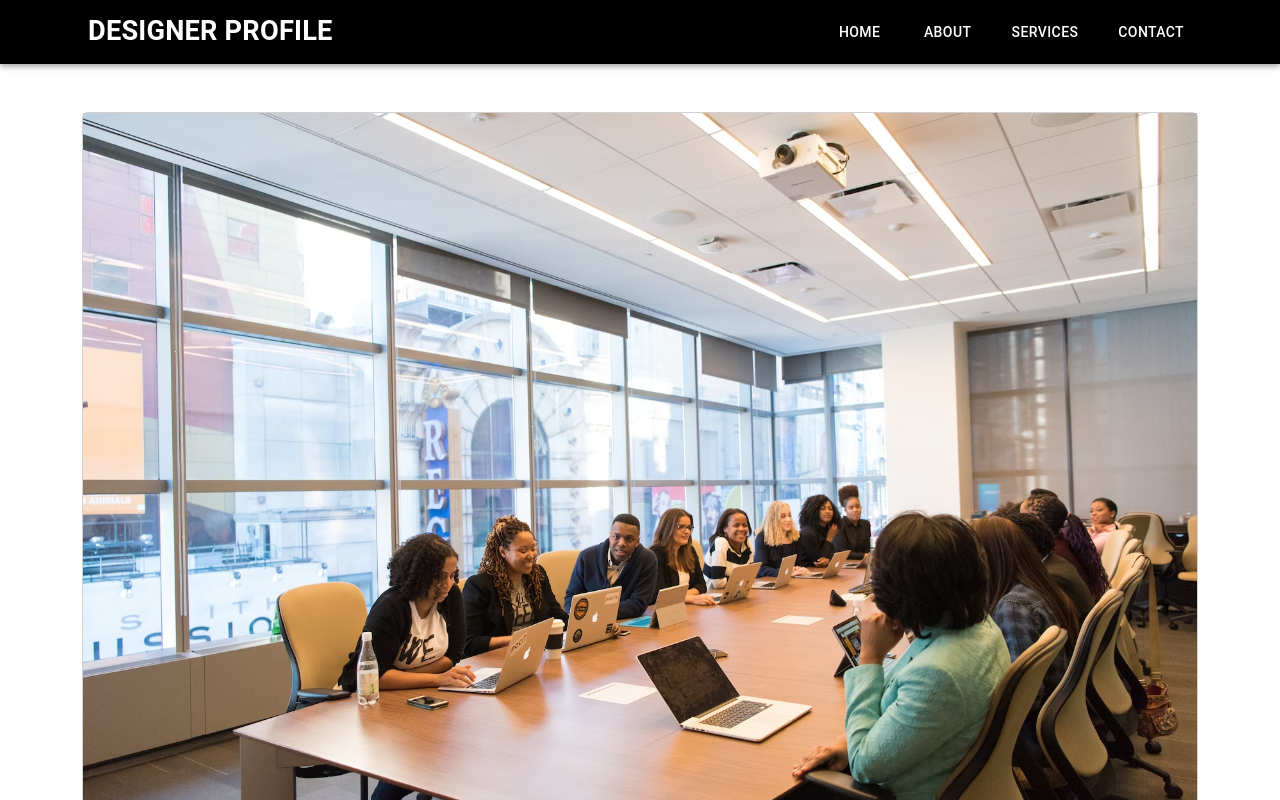
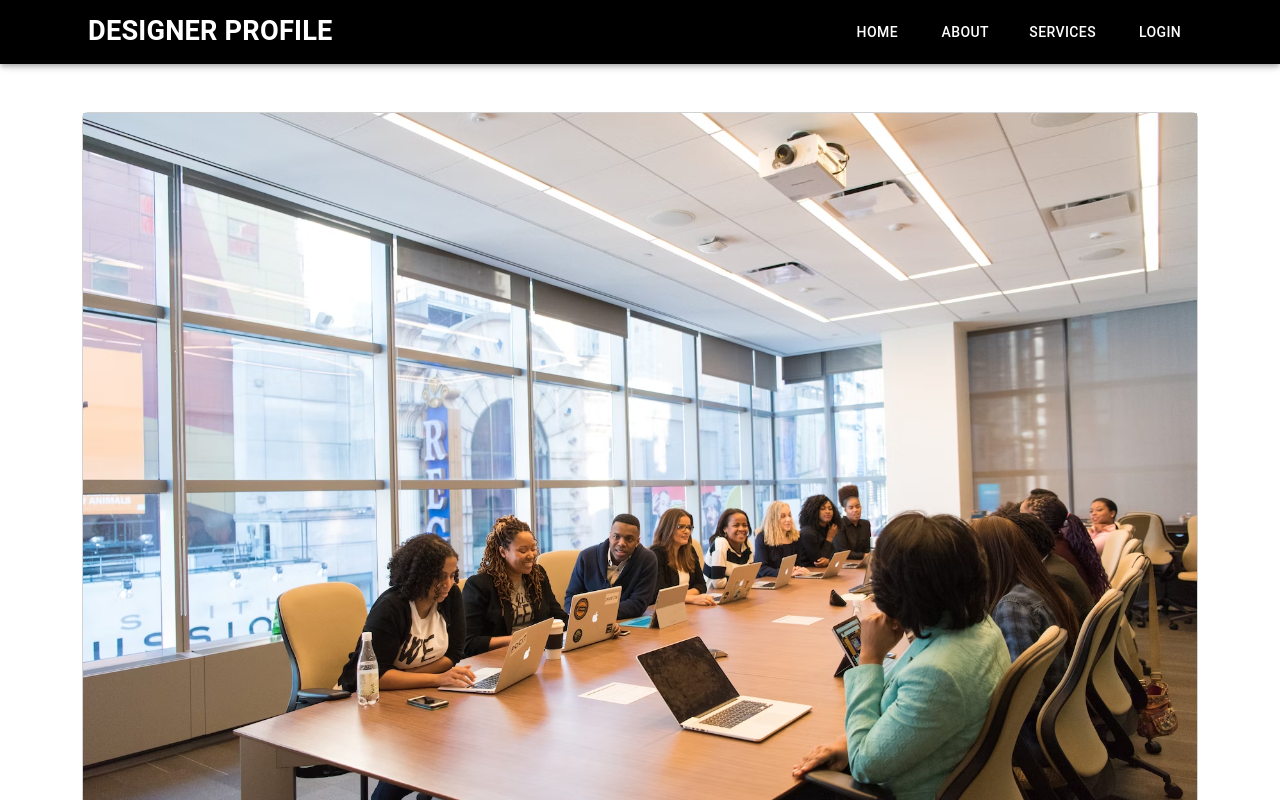
Before and after one commit to lalitjakhar/devloper-profile-design, a React (Create React App) app: page /details in a window 1280 px wide. Shown: the top 800 px of the page. Built offline with nearby package versions, Linux system fonts and the light colour scheme.

Commit message:
initial commit

```diff
--- a/package.json
+++ b/package.json
@@ -5,8 +5,8 @@
   "dependencies": {
     "@emotion/react": "^11.11.1",
     "@emotion/styled": "^11.11.0",
-    "@mui/icons-material": "^5.14.15",
-    "@mui/material": "^5.14.15",
+    "@mui/icons-material": "^5.14.16",
+    "@mui/material": "^5.14.16",
     "@mui/styled-engine-sc": "^6.0.0-alpha.3",
     "@testing-library/jest-dom": "^5.17.0",
     "@testing-library/react": "^13.4.0",
--- a/src/Components/navbar/Navbar.jsx
+++ b/src/Components/navbar/Navbar.jsx
@@ -12,7 +12,7 @@ import {
   MenuItem,
 } from "@mui/material";
 import MenuIcon from "@mui/icons-material/Menu";
-import { useNavigate } from 'react-router-dom';
+import { useNavigate } from "react-router-dom";
 
 const Navbar = () => {
   const [anchorElNav, setAnchorElNav] = React.useState(null);
@@ -68,7 +68,7 @@ const Navbar = () => {
                   <Button color="inherit">Services</Button>
                 </MenuItem>
                 <MenuItem sx={{ backgroundColor: "#25b900" }}>
-                  <Button color="inherit" onClick={() => navigate("/login")}>Contact</Button>
+                  <Button color="inherit">Login</Button>
                 </MenuItem>
               </Menu>
             </Box>
@@ -84,10 +84,18 @@ const Navbar = () => {
                 gap: 3,
               }}
             >
-              <Button color="inherit">Home</Button>
-              <Button color="inherit">About</Button>
-              <Button color="inherit">Services</Button>
-              <Button color="inherit">Contact</Button>
+              <Button color="inherit" onClick={() => navigate("/header")}>
+                Home
+              </Button>
+              <Button color="inherit" onClick={() => navigate("/blog")}>
+                About
+              </Button>
+              <Button color="inherit" onClick={() => navigate("/details")}>
+                Services
+              </Button>
+              <Button color="inherit" onClick={() => navigate("/login")}>
+                Login
+              </Button>
             </Box>
           </Toolbar>
         </Container>
--- a/src/Components/routes/Routing.jsx
+++ b/src/Components/routes/Routing.jsx
@@ -2,10 +2,10 @@ import React from "react";
 import { Route, Routes } from "react-router-dom";
 import Navbar from "../navbar/Navbar";
 import Header from "../header/Header";
+import Footer from "../footer/Footer";
+import Login from "../login/Login";
 import Blog from "../blog/Blog";
 import Details from "../details/Details";
-import Footer from "../footer/Footer";
-import Login from "../login/Login";
 
 const Routing = () => {
   return (
@@ -13,6 +13,7 @@ const Routing = () => {
       <Navbar />
       <Routes>
         <Route path="/header" element={<Header />}></Route>
+        <Route path="/login" element={<Login />}></Route>
         <Route path="/blog" element={<Blog />}></Route>
         <Route path="/details" element={<Details />}></Route>
       </Routes>
```
Also changed, not shown: 1 other file (tests, documents, lock files or other folders).
